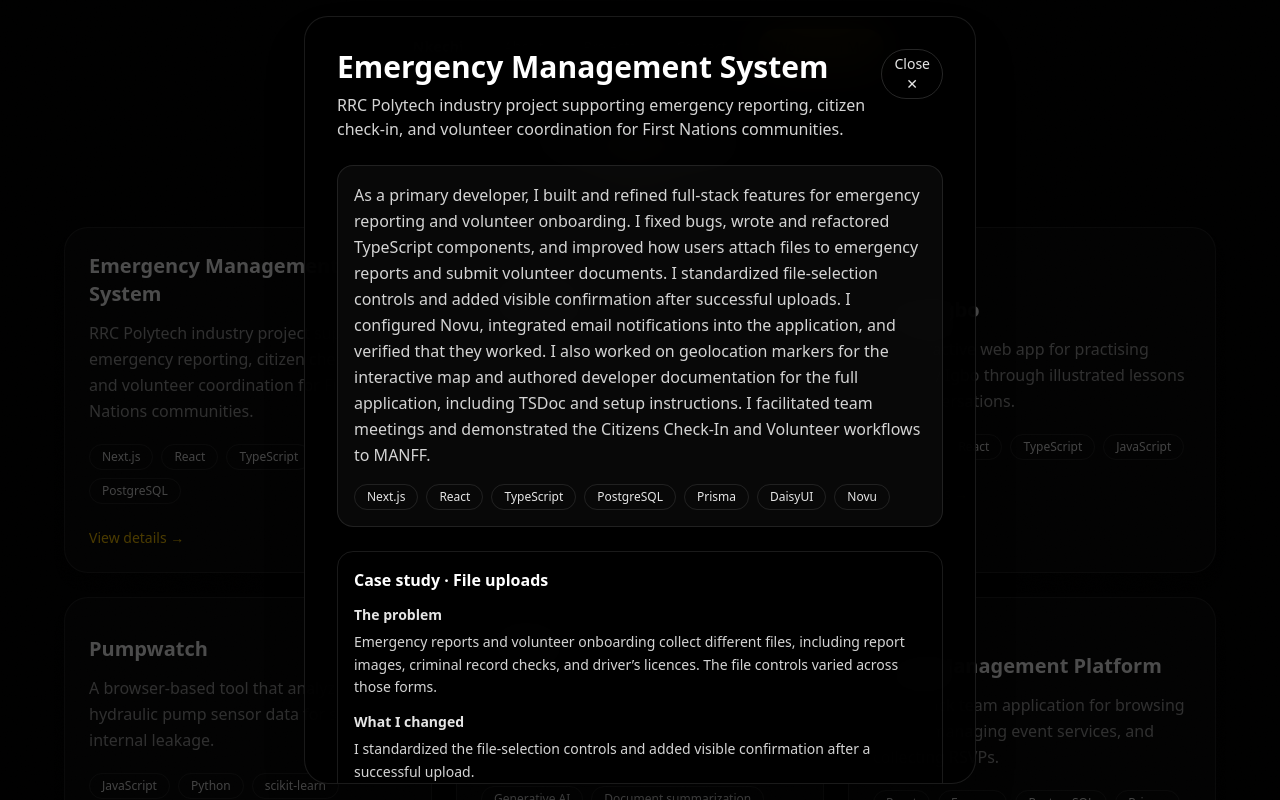
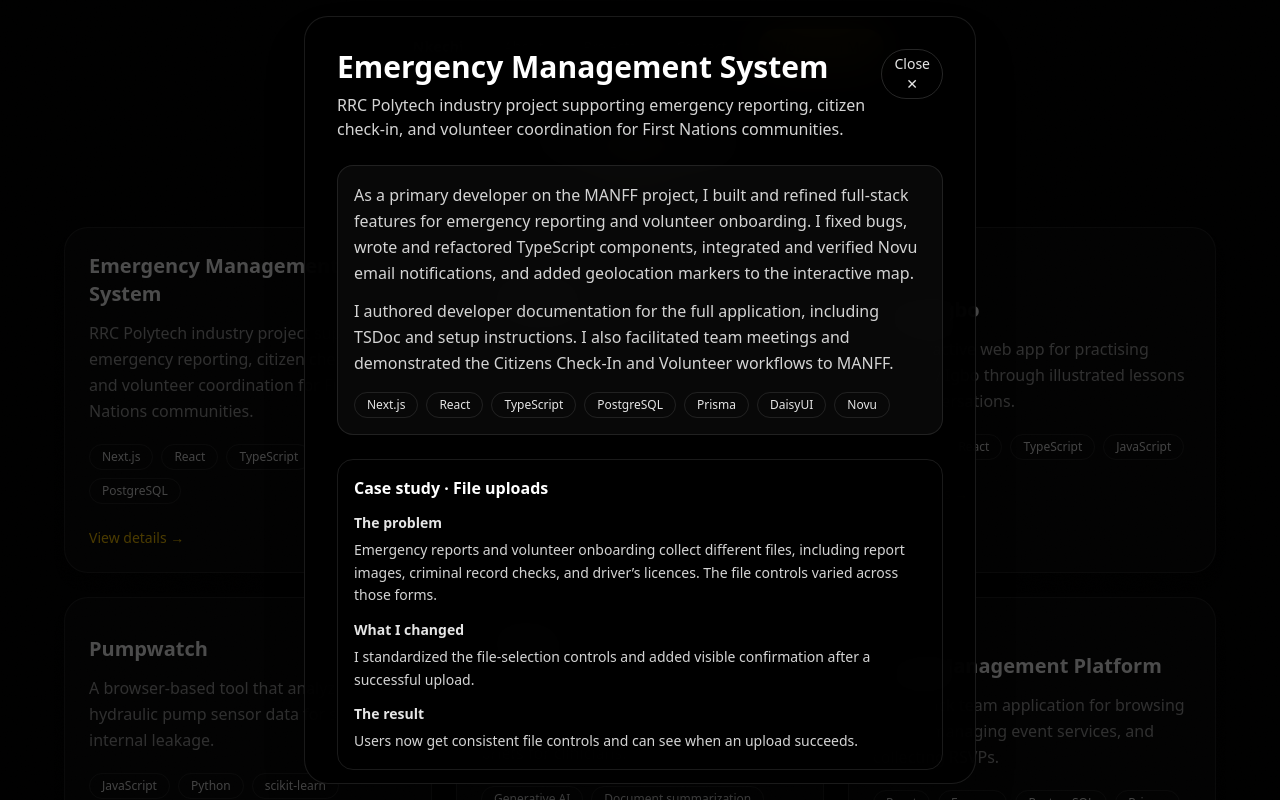
Before and after one commit to jecheta-rrc/nkechi-portfolio, a Next.js app: page / in a window 1280 px wide. Both pictures are taken after a click on the button 248 px from the left and 1227 px from the top of the page. Shown: the part 827-1627 px from the top of the page. Built offline with nearby package versions, Linux system fonts and the light colour scheme; a web font is replaced by a local one.

Commit message:
Improve readability of MANFF project details

```diff
--- a/src/components/Projects.tsx
+++ b/src/components/Projects.tsx
@@ -75,7 +75,7 @@ export default function Projects() {
             <motion.div
               role="dialog"
               aria-modal="true"
-              className="relative max-h-[calc(100dvh-2rem)] w-full max-w-2xl overflow-y-auto rounded-3xl border border-white/10 bg-black/90 p-6 md:p-8 shadow-2xl backdrop-blur-xl"
+              className="relative max-h-[calc(100dvh-2rem)] w-full max-w-2xl overflow-y-auto [color-scheme:dark] rounded-3xl border border-white/10 bg-black/90 p-6 md:p-8 shadow-2xl backdrop-blur-xl"
               initial={{ y: 20, opacity: 0, scale: 0.98 }}
               animate={{ y: 0, opacity: 1, scale: 1 }}
               exit={{ y: 20, opacity: 0, scale: 0.98 }}
@@ -98,9 +98,11 @@ export default function Projects() {
               </div>
 
               <div className="mt-6 rounded-2xl border border-white/10 bg-white/[0.03] p-4">
-                <p className="text-neutral-300 leading-relaxed">
-                  {active.longDescription}
-                </p>
+                <div className="space-y-3 text-neutral-300 leading-relaxed">
+                  {active.longDescription.split("\n\n").map((paragraph) => (
+                    <p key={paragraph}>{paragraph}</p>
+                  ))}
+                </div>
 
                 <div className="mt-4 flex flex-wrap gap-2">
                   {active.tech.map((t) => (
--- a/src/data/projects.ts
+++ b/src/data/projects.ts
@@ -17,7 +17,7 @@ export const projects: Project[] = [
     description:
       "RRC Polytech industry project supporting emergency reporting, citizen check-in, and volunteer coordination for First Nations communities.",
     longDescription:
-      "As a primary developer, I built and refined full-stack features for emergency reporting and volunteer onboarding. I fixed bugs, wrote and refactored TypeScript components, and improved how users attach files to emergency reports and submit volunteer documents. I standardized file-selection controls and added visible confirmation after successful uploads. I configured Novu, integrated email notifications into the application, and verified that they worked. I also worked on geolocation markers for the interactive map and authored developer documentation for the full application, including TSDoc and setup instructions. I facilitated team meetings and demonstrated the Citizens Check-In and Volunteer workflows to MANFF.",
+      "As a primary developer on the MANFF project, I built and refined full-stack features for emergency reporting and volunteer onboarding. I fixed bugs, wrote and refactored TypeScript components, integrated and verified Novu email notifications, and added geolocation markers to the interactive map.\n\nI authored developer documentation for the full application, including TSDoc and setup instructions. I also facilitated team meetings and demonstrated the Citizens Check-In and Volunteer workflows to MANFF.",
     tech: ["Next.js", "React", "TypeScript", "PostgreSQL", "Prisma", "DaisyUI", "Novu"],
     caseStudy: [
       {
@@ -34,12 +34,10 @@ export const projects: Project[] = [
       },
     ],
     highlights: [
-      "Improved image uploads for emergency reports.",
-      "Configured Novu, integrated email notifications into the application, and verified that the notifications worked.",
+      "Improved emergency report image uploads and standardized file controls for reports and volunteer documents, including criminal record checks and driver’s licences. Added visible upload confirmation.",
+      "Configured Novu, integrated email notifications, and verified that they worked.",
       "Added geolocation markers to display locations on the interactive map.",
-      "Standardized file selection controls for emergency reports and volunteer documents, including criminal record checks and driver’s licences.",
-      "Added visible confirmation when a file uploaded successfully.",
-      "Wrote and refactored TypeScript components and removed redundant comments.",
+      "Wrote and refactored TypeScript components, fixed bugs, and removed redundant comments.",
       "Authored developer documentation for the full application, including TSDoc and setup instructions.",
     ],
   },
```
